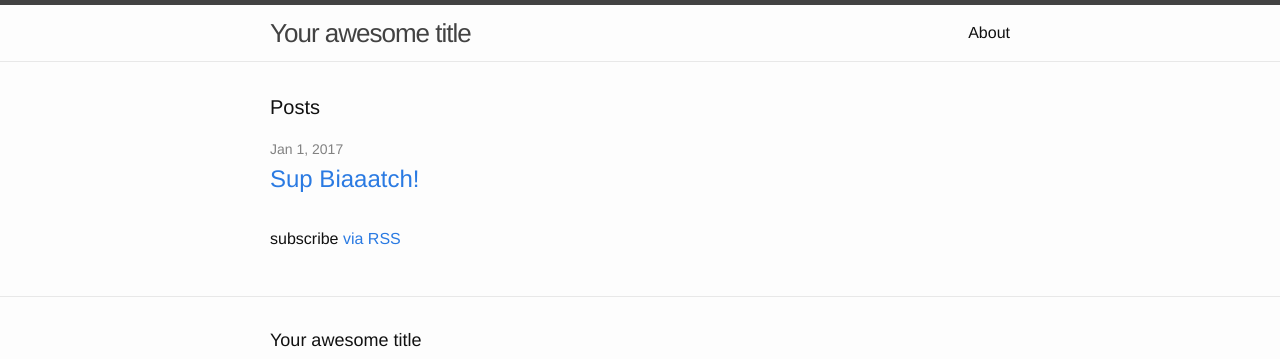
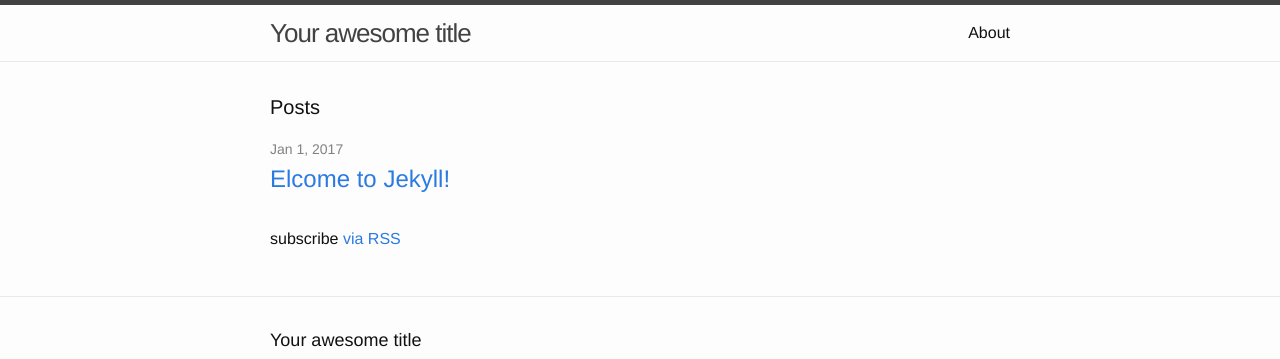
Before and after one commit to alvaromorate/alvaromorate.github.io, a Jekyll site: the page built from index.html, in a window 1280 px wide. Shown: the top 359 px of the page. Built offline with Jekyll 4.4.1, drawn with Linux system fonts in a browser that asks for light colours.

Commit message:
Update 2017-01-01-welcome-to-jekyll.markdown

```diff
--- a/_posts/2017-01-01-welcome-to-jekyll.markdown
+++ b/_posts/2017-01-01-welcome-to-jekyll.markdown
@@ -1,6 +1,6 @@
 ---
-layout: Bienvenidos
-title:  "Sup Biaaatch!"
+layout: Welcome
+title:  "Elcome to Jekyll!"
 date:   2017-01-01 17:48:20 -0500
 categories: jekyll update
 ---
```
